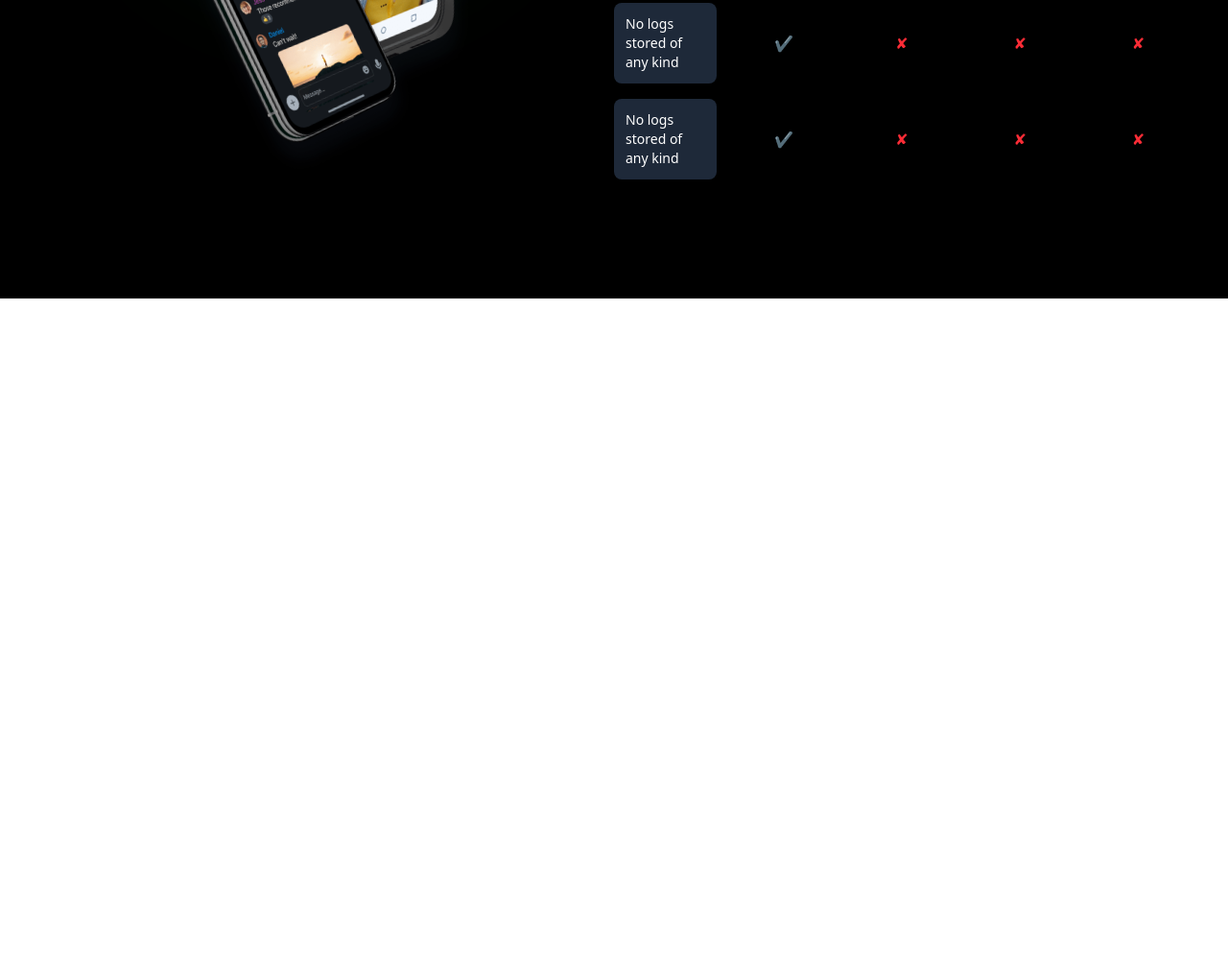
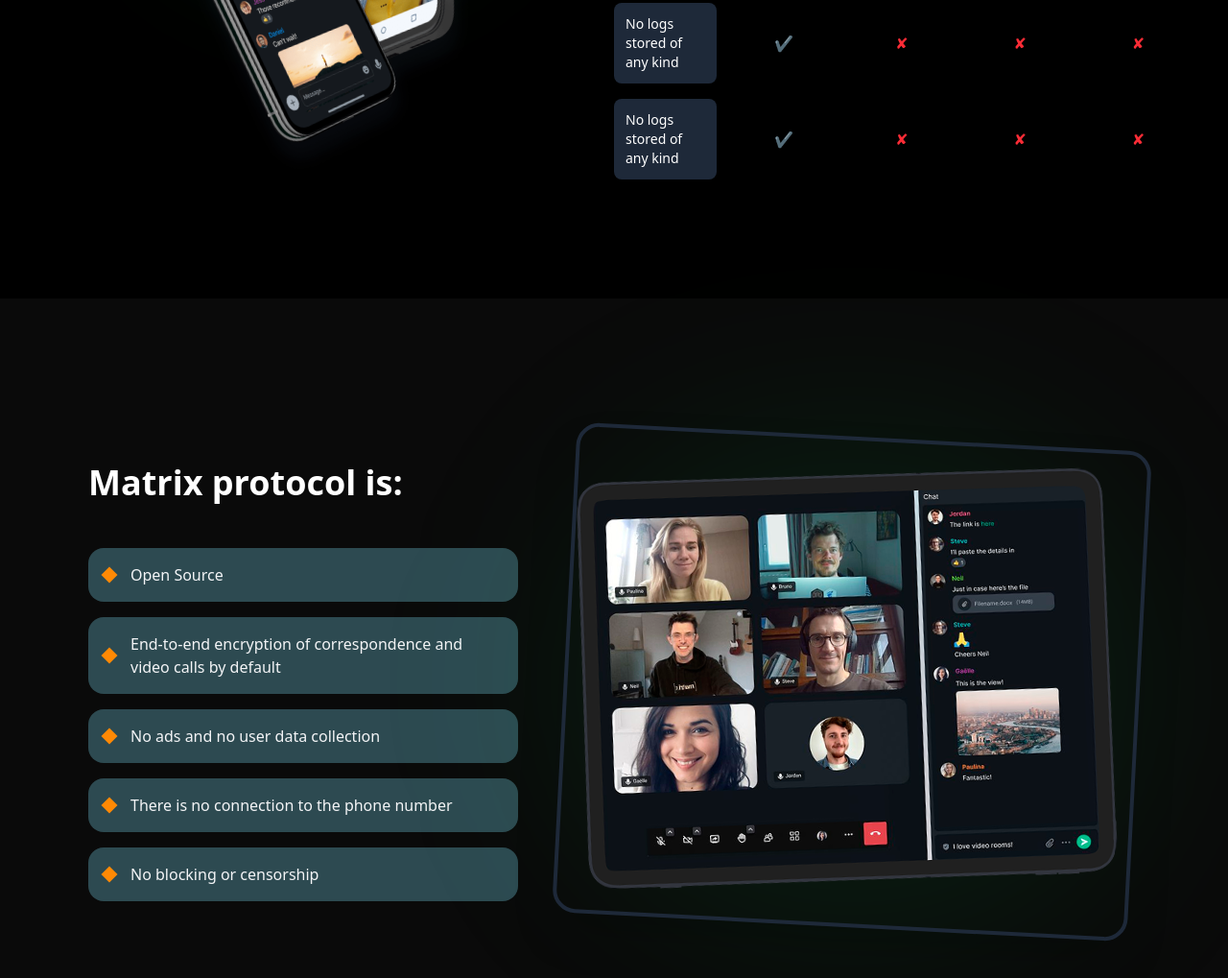
Before and after one commit to kosimovMuhammad/git, a website: page src/index.html in a window 1280 px wide. Shown: the part 1033-2052 px from the top of the page at 96% size. Before the commit the page ends 1344 px from the top, so only its background shows below. Drawn offline with Linux system fonts and the light colour scheme.

Commit message:
thirdth commit

```diff
--- a/src/index.html
+++ b/src/index.html
@@ -93,6 +93,51 @@
   </div>
 </div>
 
+<div class="bg-[#0a0a0a] min-h-screen flex flex-col lg:flex-row items-center justify-center p-8 gap-12">
+
+  <div class="max-w-md w-full">
+    <h1 class="text-white text-4xl font-bold mb-8">Matrix protocol is:</h1>
+
+    <div class="space-y-3 pt-4">
+      <div class="bg-[#2d4a51] rounded-2xl p-4 flex items-center gap-4">
+        <div class="w-3 h-3 bg-orange-400 rotate-45 shrink-0"></div>
+        <p class="text-gray-100 font-medium">Open Source</p>
+      </div>
+      </div>
+    <div class="space-y-3 pt-4">
+      <div class="bg-[#2d4a51] rounded-2xl p-4 flex items-center gap-4">
+        <div class="w-3 h-3 bg-orange-400 rotate-45 shrink-0"></div>
+        <p class="text-gray-100 font-medium">End-to-end encryption of correspondence and video calls by default</p>
+      </div>
+      </div>
+    <div class="space-y-3 pt-4">
+      <div class="bg-[#2d4a51] rounded-2xl p-4 flex items-center gap-4">
+        <div class="w-3 h-3 bg-orange-400 rotate-45 shrink-0"></div>
+        <p class="text-gray-100 font-medium">No ads and no user data collection</p>
+      </div>
+      </div>
+    <div class="space-y-3 pt-4">
+      <div class="bg-[#2d4a51] rounded-2xl p-4 flex items-center gap-4">
+        <div class="w-3 h-3 bg-orange-400 rotate-45 shrink-0"></div>
+        <p class="text-gray-100 font-medium">There is no connection to the phone number</p>
+      </div>
+      </div>
+    <div class="space-y-3 pt-4">
+      <div class="bg-[#2d4a51] rounded-2xl p-4 flex items-center gap-4">
+        <div class="w-3 h-3 bg-orange-400 rotate-45 shrink-0"></div>
+        <p class="text-gray-100 font-medium">No blocking or censorship</p>
+      </div>
+      </div>
+  </div>
+
+  <div class="relative group">
+    <div class="absolute inset-0 bg-green-500/10 blur-[100px] rounded-full"></div>
+
+    <img src="./02 1.png" class="relative z-10 w-150 transform rotate-3 rounded-3xl shadow-2xl border-4 border-gray-800">
+  </div>
+
+</div>
+
 
 
 </body>
```
Also changed, not shown: src/Back 1.png (added), src/style.css, 1 other file.
